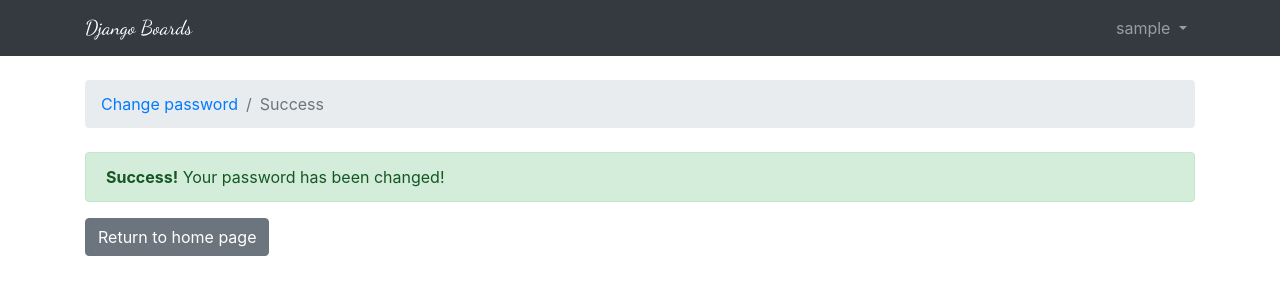
After one commit to ArRosid/boards_project, a Django app: page /settings/password/done/ in a window 1280 px wide. The commit adds this page. Shown: the top 300 px of the page. Run offline with Django 3.2, Linux system fonts and the light colour scheme; the visitor is signed in with stand-in values (Sample User, id 1); some libraries are stand-ins or nearby versions.

Commit message:
Added password change features

```diff
--- a/accounts/urls.py
+++ b/accounts/urls.py
@@ -6,6 +6,8 @@ from django.contrib.auth.views import (
     PasswordResetDoneView,
     PasswordResetConfirmView,
     PasswordResetCompleteView,
+    PasswordChangeView,
+    PasswordChangeDoneView,
 )
 from accounts.views import signup
 
@@ -50,4 +52,19 @@ urlpatterns = [
         ),
         name="password_reset_complete",
     ),
+    path(
+        "settings/password/",
+        PasswordChangeView.as_view(
+            template_name="accounts/password_change.html",
+            success_url=reverse_lazy("accounts:password_change_done"),
+        ),
+        name="password_change",
+    ),
+    path(
+        "settings/password/done/",
+        PasswordChangeDoneView.as_view(
+            template_name="accounts/password_change_done.html"
+        ),
+        name="password_change_done",
+    ),
 ]
--- a/boards_project/settings.py
+++ b/boards_project/settings.py
@@ -122,3 +122,5 @@ LOGOUT_REDIRECT_URL = "boards:home"
 LOGIN_REDIRECT_URL = "home"
 
 EMAIL_BACKEND = "django.core.mail.backends.console.EmailBackend"
+
+LOGIN_URL = "accounts:login"
--- /dev/null
+++ b/templates/accounts/password_change_done.html
@@ -0,0 +1,15 @@
+{% extends 'base.html' %}
+
+{% block title %}Change password successful{% endblock %}
+
+{% block breadcrumb %}
+  <li class="breadcrumb-item"><a href="{% url 'accounts:password_change' %}">Change password</a></li>
+  <li class="breadcrumb-item active">Success</li>
+{% endblock %}
+
+{% block content %}
+  <div class="alert alert-success" role="alert">
+    <strong>Success!</strong> Your password has been changed!
+  </div>
+  <a href="{% url 'boards:home' %}" class="btn btn-secondary">Return to home page</a>
+{% endblock %}
--- a/templates/base.html
+++ b/templates/base.html
@@ -26,7 +26,7 @@
                   </a>
                   <div class="dropdown-menu dropdown-menu-right" aria-labelledby="userMenu">
                     <a class="dropdown-item" href="#">My account</a>
-                    <a class="dropdown-item" href="#">Change password</a>
+                    <a class="dropdown-item" href="{% url 'accounts:password_change' %}">Change password</a>
                     <div class="dropdown-divider"></div>
                     <a class="dropdown-item" href="{% url 'accounts:logout' %}">Log out</a>
                   </div>
```
Also changed, not shown: accounts/tests/test_view_password_change.py (added, +117 -0 lines), templates/accounts/password_change.html (added, +19 -0 lines).
